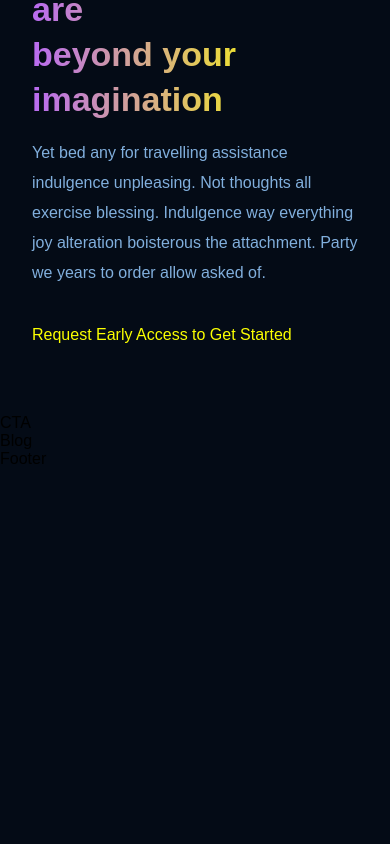
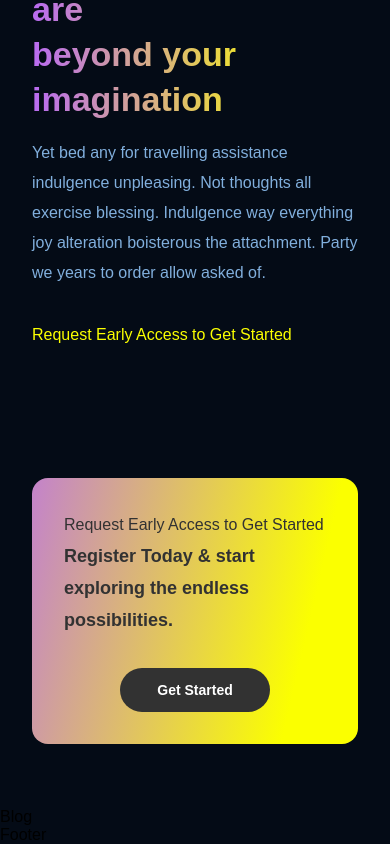
Before and after one commit to torik135/modern-web-nextjs, a Next.js app: page / in a window 390 px wide. Shown: the part 4108-4952 px from the top of the page. Before the commit the page ends 4576 px from the top, so only its background shows below. Built offline with nearby package versions, Linux system fonts and the light colour scheme.

Commit message:
add cta components

```diff
--- a/components/cta/CTA.js
+++ b/components/cta/CTA.js
@@ -1,7 +1,13 @@
 const CTA = () => {
     return (
-        <div>
-            CTA
+        <div className="gpt3__cta">
+            <div className="gpt3__cta-content">
+                <p>Request Early Access to Get Started</p>
+                <h3>Register Today & start exploring the endless possibilities.</h3>
+            </div>
+            <div className="gpt3__cta-btn">
+                <button type="button">Get Started</button>
+            </div>
         </div>
     )
 }
--- a/styles/components/cta/cta.css
+++ b/styles/components/cta/cta.css
@@ -0,0 +1,77 @@
+.gpt3__cta {
+  display: flex;
+  flex-direction: row;
+  justify-content: space-between;
+  align-items: center;
+  padding: 2rem;
+  margin: 4rem;
+  border-radius: 1rem;
+  background: var(--gradient-bar);
+}
+
+.gpt3__cta-content p {
+  font-size: 16px;
+  line-height: 30px;
+  font-weight: 500;
+  color: var(--color-black);
+}
+
+.gpt3__cta-content h3 {
+  font-size: 24px;
+  line-height: 45px;
+  font-weight: 800;
+  color: var(--color-black);
+}
+
+.gpt3__cta-btn {
+  display: flex;
+  justify-content: center;
+  align-items: center;
+  margin-left: 2rem;
+}
+
+.gpt3__cta-btn button {
+  background: var(--color-black);
+  border-radius: 40px;
+  font-weight: bold;
+  font-size: 18px;
+  line-height: 30px;
+  color: var(--color-white);
+  padding: 0.5rem 2rem;
+  border: none;
+  outline: none;
+  cursor: pointer;
+  min-width: 150px;
+  transition: transform 0.3s;
+}
+
+.gpt3__cta-btn button:hover {
+  transform: scale(0.9);
+}
+
+/* MEDIA */
+
+@media screen and (max-width: 650px) {
+  .gpt3__cta {
+    flex-direction: column;
+  }
+  .gpt3__cta-btn {
+    margin: 2rem 0 0;
+  }
+}
+@media screen and (max-width: 650px) {
+  .gpt3__cta {
+    margin: 4rem 2rem;
+  }
+  .gpt3__cta-content h3 {
+    font-size: 18px;
+    line-height: 32px;
+  }
+
+  .gpt3__cta-btn button {
+    font-size: 14px;
+    line-height: 28px;
+  }
+}
+
+/* MEDIA END */
```
